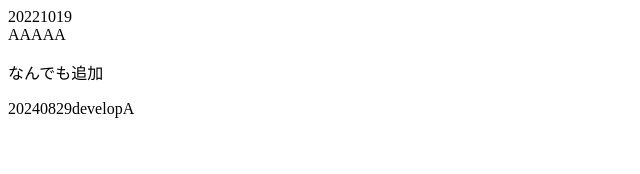
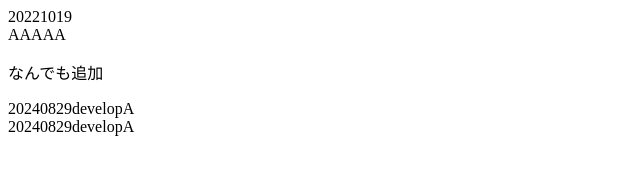
Before and after one commit to milkwalking/front-study, a plain HTML site: page index.html in a window 1280 px wide. Shown: the whole page, without its empty margins (0-640 px from the left). Drawn offline with Linux system fonts and the light colour scheme.

Commit message:
recommit

```diff
--- a/index.html
+++ b/index.html
@@ -11,5 +11,6 @@
     <div>AAAAA</div>
     <p>なんでも追加</p>
     <div>20240829developA</div>
+    <div>20240829developA</div>
 </body>
 </html>
```
